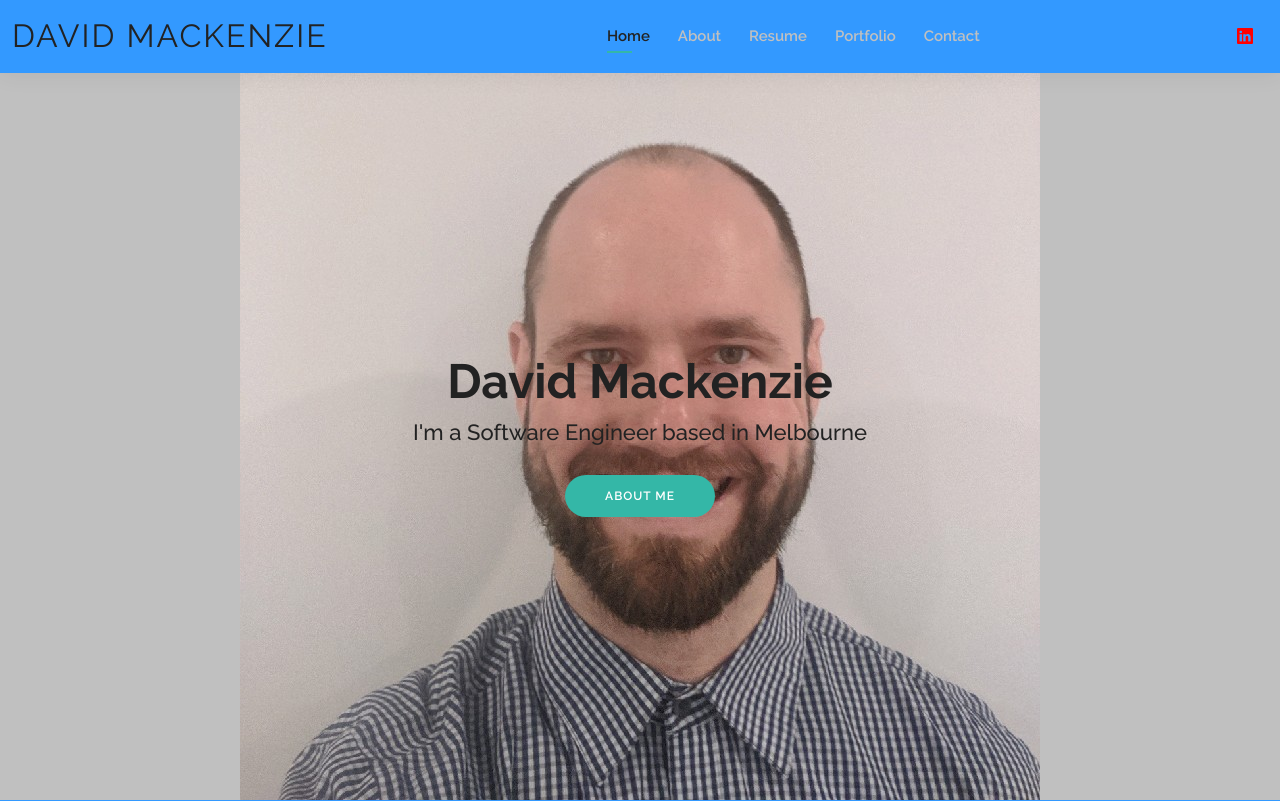
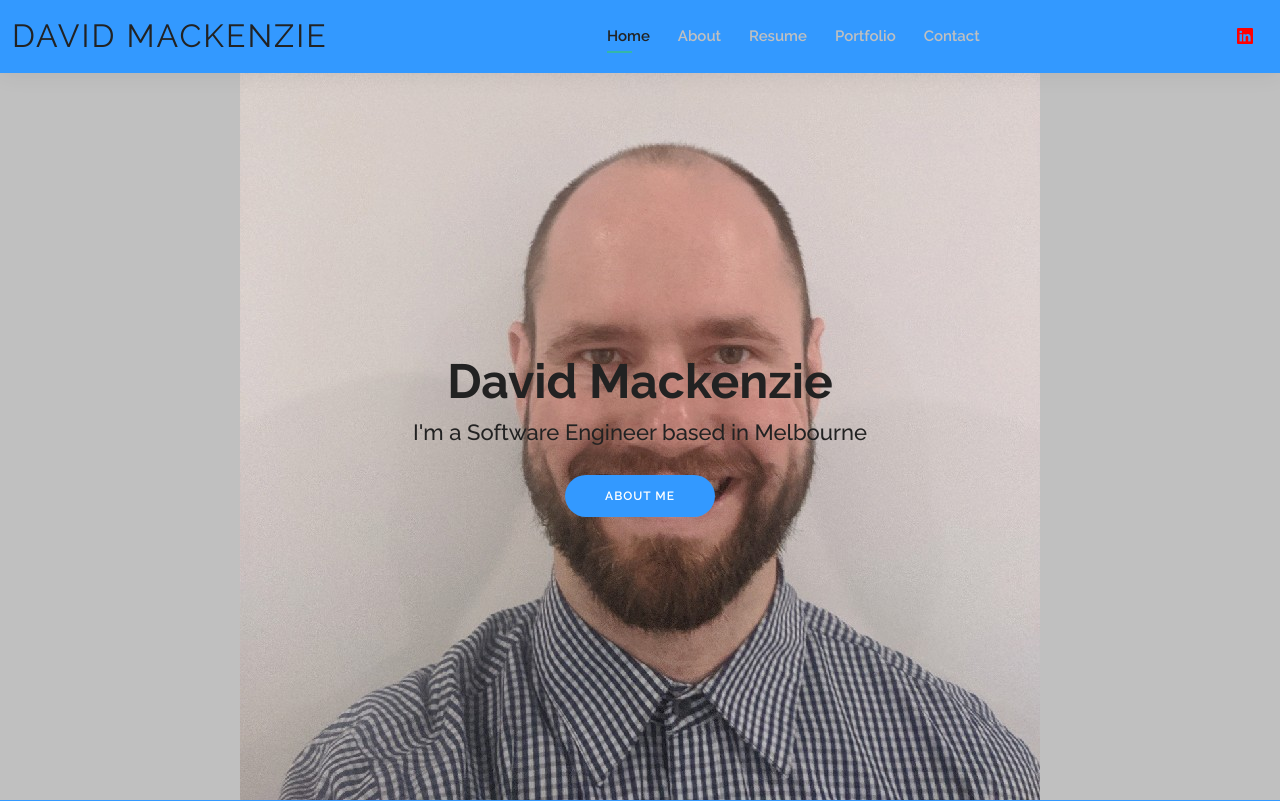
Before and after one commit to DavidAustinMackenzie/davidaustinmackenzie.com.au, a Flask app: page / in a window 1280 px wide. Shown: the top 801 px of the page. Run offline with Flask 3, Linux system fonts and the light colour scheme; some libraries are stand-ins or nearby versions.

Commit message:
updated about me background color

```diff
--- a/static/css/styles.css
+++ b/static/css/styles.css
@@ -475,7 +475,7 @@ body{
   transition: 0.5s;
   margin-top: 30px;
   color: #fff;
-  background: #34b7a7;
+  background: #3399ff;
 }
 
 #hero .btn-about:hover {
```
